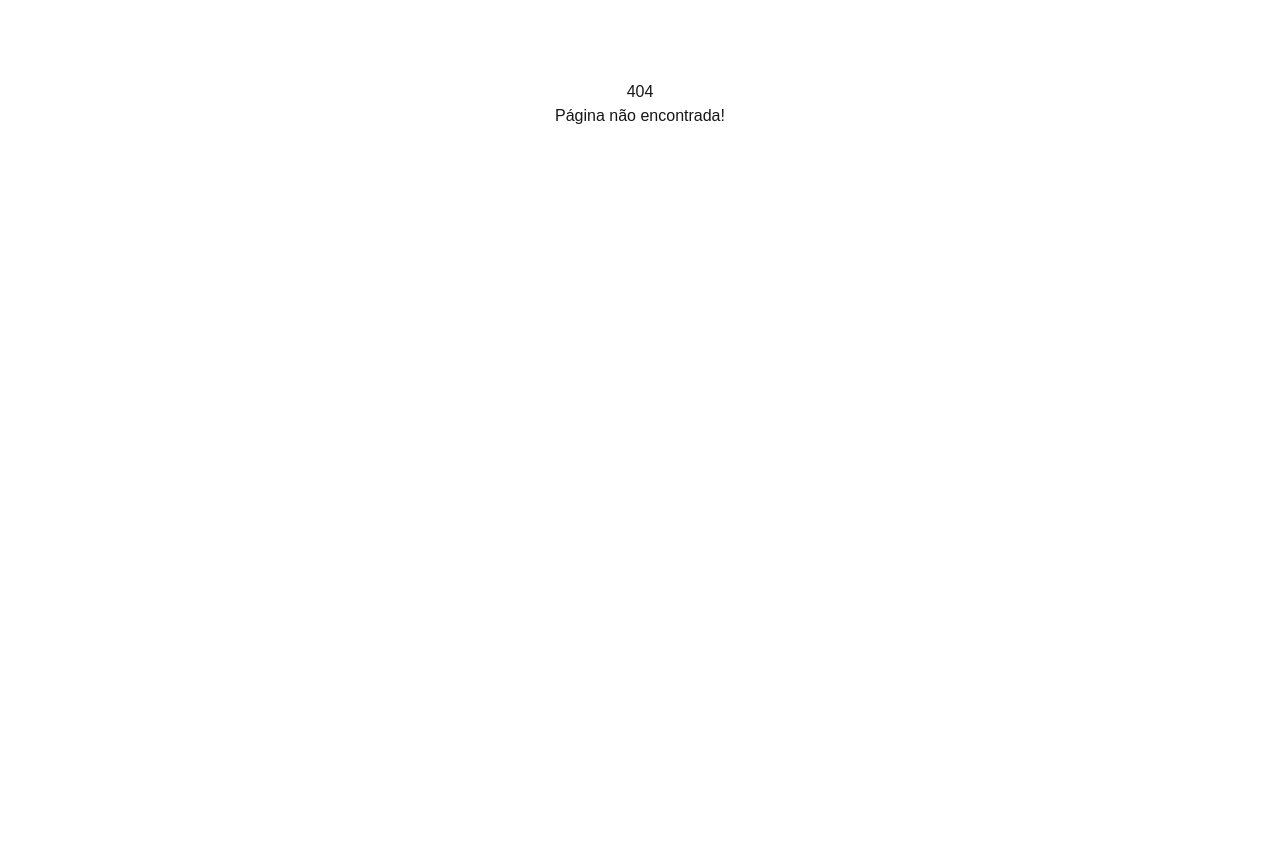
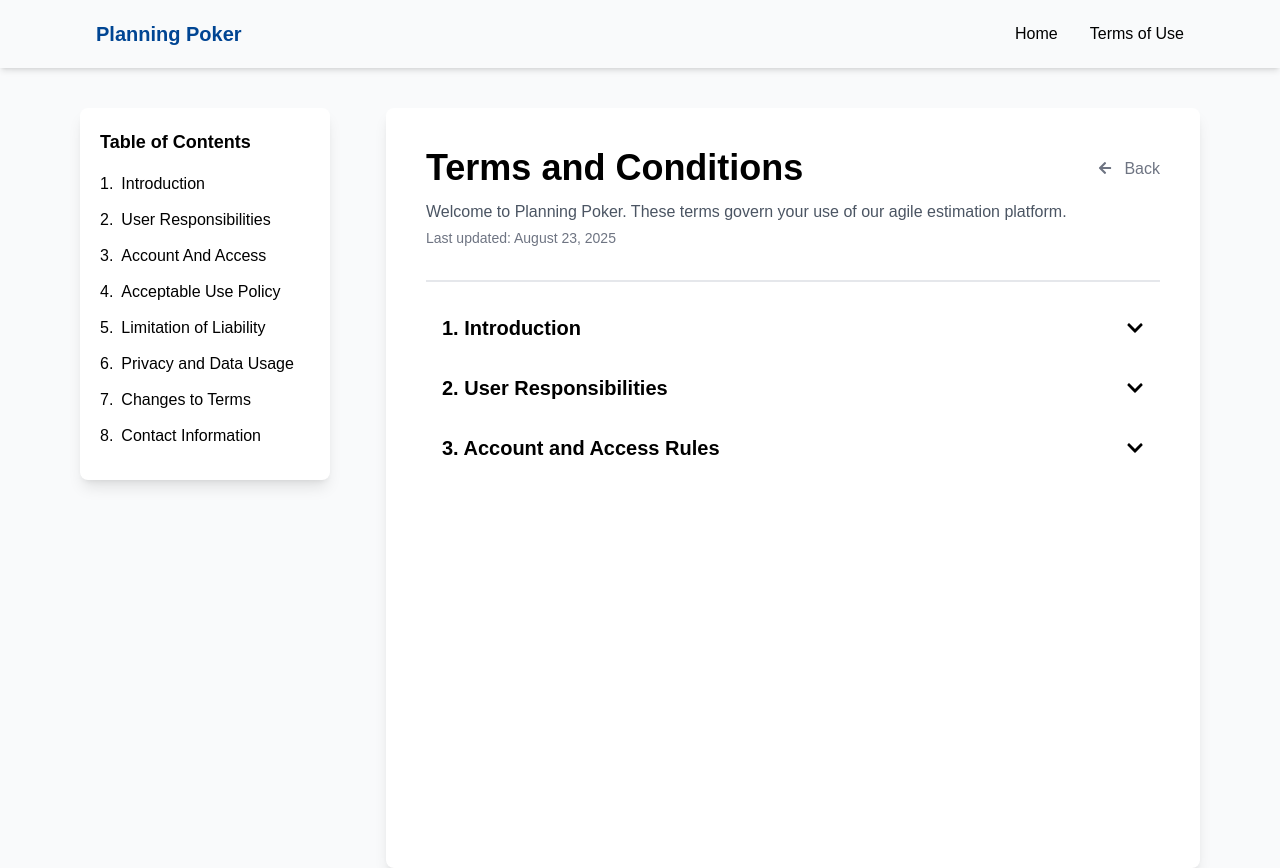
Before and after one commit to malvezzidatr/planning-poker, a Next.js app: page /terms-of-use in a window 1280 px wide. Before the commit this address had no page. Before the commit the page ends 800 px from the top, so only its background shows below. Built offline with nearby package versions, Linux system fonts and the light colour scheme.

Commit message:
feat: implement Terms of Use page with navigation and accordion for terms; add Input component tests

```diff
--- a/src/app/page.tsx
+++ b/src/app/page.tsx
@@ -8,7 +8,6 @@ import { Accordion } from "@/components/Accordion/Accordion";
 import { faq } from "@/texts/faq";
 
 export default function Home() {
-
   return (
     <>
       <Head>
--- /dev/null
+++ b/src/app/terms-of-use/page.tsx
@@ -0,0 +1,27 @@
+import Header from "@/components/Header/Header";
+import { Summary } from "@/components/Summary/Summary";
+import { Terms } from "@/components/Terms/Terms";
+
+export const metadata = {
+  title: 'Planning Poker App | Terms of Use',
+};
+
+const TermsOfUsePage = () => {
+  const summaryContent = ['Introduction', 'User Responsibilities', 'Account And Access', 'Acceptable Use Policy', 'Limitation of Liability', 'Privacy and Data Usage', 'Changes to Terms', 'Contact Information'];
+  return (
+    <>
+      <Header />
+      <div className="flex gap-14 bg-[#F9FAFB] min-h-screen px-20 pt-10">
+        <div>
+          <Summary
+            title="Table of Contents"
+            content={summaryContent}
+          />
+        </div>
+        <Terms />
+      </div>
+    </>
+  )
+}
+
+export default TermsOfUsePage;
--- a/src/components/Accordion/Accordion.tsx
+++ b/src/components/Accordion/Accordion.tsx
@@ -3,24 +3,27 @@
 import { useState } from "react";
 import { motion, AnimatePresence } from "framer-motion";
 import Icon from "../Icon/Icon";
+import { accordion, accordionQuestionSize } from "./AccordionVariants";
 
 interface AccordionProps {
   question: string;
   answer: string;
+  noBackground?: boolean;
+  questionSize?: "SM" | "MD" | "LG";
 }
 
-export const Accordion = ({ question, answer }: AccordionProps) => {
+export const Accordion = ({ question, answer, noBackground = false, questionSize = "MD" }: AccordionProps) => {
   const [isOpen, setIsOpen] = useState(false);
 
   const handleToggle = () => setIsOpen(!isOpen);
 
   return (
-    <div className="w-full bg-blue-100 rounded-lg overflow-hidden">
+    <div className={accordion({ noBackground })}>
       <button
         onClick={handleToggle}
-        className="w-full p-4 flex justify-between items-center cursor-pointer transition hover:bg-blue-200"
+        className={`w-full p-4 flex justify-between items-center cursor-pointer transition ${noBackground ? 'hover:bg-gray-100' : 'hover:bg-blue-200'}`}
       >
-        <h3 className="font-semibold text-black">{question}</h3>
+        <h3 className={accordionQuestionSize({ size: questionSize })}>{question}</h3>
         <motion.div
           animate={{ rotate: isOpen ? 180 : 0 }}
           transition={{ duration: 0.2 }}
@@ -42,7 +45,7 @@ export const Accordion = ({ question, answer }: AccordionProps) => {
             transition={{ duration: 0.2, ease: "easeInOut" }}
             className="px-4"
           >
-            <p className="text-black pt-2 pb-4">
+            <p className="text-black pt-2 pb-4 whitespace-pre-line">
               {answer}
             </p>
           </motion.div>
--- /dev/null
+++ b/src/components/Accordion/AccordionVariants.ts
@@ -0,0 +1,26 @@
+import { tv } from "tailwind-variants";
+
+export const accordion = tv({
+  base: "w-full bg-blue-100 rounded-lg overflow-hidden",
+  variants: {
+    noBackground: {
+      true: "bg-transparent",
+    },
+    questionSize: {
+      SM: "text-sm",
+      MD: "text-md",
+      LG: "text-xl"
+    }
+  }
+})
+
+export const accordionQuestionSize = tv({
+  base: "font-semibold text-black",
+  variants: {
+    size: {
+      SM: "text-sm",
+      MD: "text-md",
+      LG: "text-xl"
+    }
+  }
+})
--- a/src/components/Header/Header.tsx
+++ b/src/components/Header/Header.tsx
@@ -6,16 +6,20 @@ import { useRouter } from "next/navigation";
 export default function Header() {
   const router = useRouter();
 
-  const handleClick = () => {
+  const handleGoHome = () => {
     router.push('/');
   };
 
+  const handleGoToTerms = () => {
+    router.push('/terms-of-use');
+  }
+
   return (
-    <header className="fixed left-0 top-0 w-full py-5 px-24 bg-[#f9FAFB] shadow-md flex z-50 items-center justify-between">
-      <p onClick={handleClick} className="text-[#004593] font-bold text-xl cursor-pointer">Planning Poker</p>
+    <header className="sticky left-0 top-0 w-full py-5 px-24 bg-[#f9FAFB] shadow-md flex z-50 items-center justify-between">
+      <p onClick={handleGoHome} className="text-[#004593] font-bold text-xl cursor-pointer">Planning Poker</p>
       <div className="text-black flex gap-8">
-        <p className="cursor-pointer" onClick={handleClick}>Home</p>
-        <p>Terms of Use</p>
+        <p className="cursor-pointer hover:border-b-[1px] transition" onClick={handleGoHome}>Home</p>
+        <p className="cursor-pointer hover:border-b-[1px] transition" onClick={handleGoToTerms}>Terms of Use</p>
       </div>
     </header>
   )
--- a/src/components/Icon/Icon.tsx
+++ b/src/components/Icon/Icon.tsx
@@ -13,11 +13,13 @@ import {
   FaLinkedin,
   FaChevronDown,
   FaChevronUp,
+  FaArrowLeft,
 } from "react-icons/fa";
 
 const icons = {
   plus: FaPlus,
   arrowRight: FaArrowRight,
+  arrowLeft: FaArrowLeft,
   close: FaTimes,
   user: FaUserAlt,
   eye: FaEye,
--- /dev/null
+++ b/src/components/Summary/Summary.tsx
@@ -0,0 +1,20 @@
+interface ISummaryProps {
+  title: string;
+  content: string[];
+}
+
+export const Summary = ({ title, content }: ISummaryProps) => {
+  return (
+    <nav className="w-[250px] bg-white shadow-lg p-5 rounded-lg">
+      <h3 className="text-lg text-black font-bold mb-4">{title}</h3>
+      <ul className="text-black">
+        {content.map((item, index) => (
+          <div key={item} className="flex items-center gap-2 mb-3 font-medium hover:text-blue-500 cursor-pointer">
+            <span>{index + 1}.</span>
+            <li key={index}>{item}</li>
+          </div>
+        ))}
+      </ul>
+    </nav>
+  )
+}
--- /dev/null
+++ b/src/components/Terms/Terms.tsx
@@ -0,0 +1,40 @@
+"use client"
+import { useRouter } from "next/navigation";
+import Icon from "../Icon/Icon"
+import { Accordion } from "../Accordion/Accordion";
+import { terms } from "@/texts/terms";
+
+export const Terms = () => {
+  const router = useRouter();
+
+  const handleGoBack = () => {
+    router.back();
+  };
+
+  return (
+    <div className="bg-white w-full p-10 rounded-lg shadow-lg text-black">
+      <div className="flex flex-col border-b-2 border-gray-200 pb-8">
+        <div className="flex justify-between items-center">
+          <h1 className="text-4xl text-black font-bold">Terms and Conditions</h1>
+          <button onClick={handleGoBack} className="flex gap-3 items-center cursor-pointer hover:border-b-1">
+            <Icon name="arrowLeft" size={14} color="#6E7482" />
+            <p className="mt-0.5 text-[#6E7482]">Back</p>
+          </button>
+        </div>
+        <h3 className="mt-3 text-[#4B5563]">Welcome to Planning Poker. These terms govern your use of our agile estimation platform.</h3>
+        <p className="mt-1 text-[#6E7482] text-sm">Last updated: August 23, 2025</p>
+      </div>
+      <div className="mt-4">
+        {terms.map((term, index) => (
+          <Accordion
+            key={index}
+            noBackground
+            questionSize="LG"
+            question={`${index + 1}. ${term.title}`}
+            answer={term.content}
+          />
+        ))}
+      </div>
+    </div>
+  )
+}
--- /dev/null
+++ b/src/texts/terms/index.ts
@@ -0,0 +1,14 @@
+export const terms = [
+  {
+    title: "Introduction",
+    content: "By accessing and using Planning Poker (\"the Service\"), you accept and agree to be bound by the terms and provisions of this agreement. If you do not agree to abide by these terms, please do not use this service.\nPlanning Poker is designed to facilitate agile estimation sessions for development teams. These terms ensure a fair and secure experience for all users."
+  },
+  {
+    title: "User Responsibilities",
+    content: `As a user of Planning Poker, you are responsible for:\n\n - Providing accurate information when creating or joining estimation sessions \n - Maintaining the confidentiality of room codes and sensitive project information\n - Using the service in a professional and respectful manner\n - Ensuring your internet connection and device meet the minimum requirements`
+  },
+  {
+    title: "Account and Access Rules",
+    content: `Planning Poker operates on a room-based system without traditional user accounts:\n\n - No registration required - access rooms using unique codes\n - Room creators have administrative privileges within their sessions \n - Sessions are temporary and data is not permanently stored\n - We reserve the right to terminate access for violations of these terms`
+  }
+]
```
Also changed, not shown: 2 other files (tests, documents, lock files or other folders).
